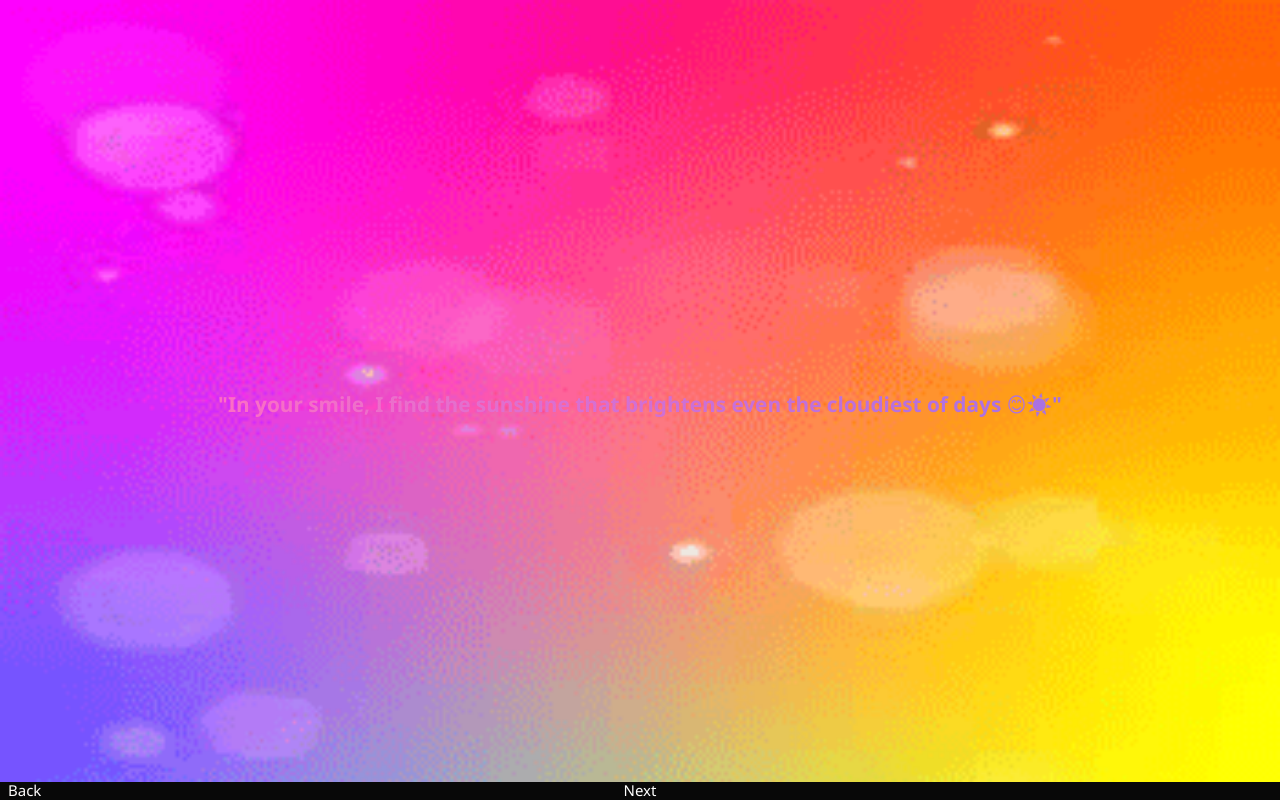
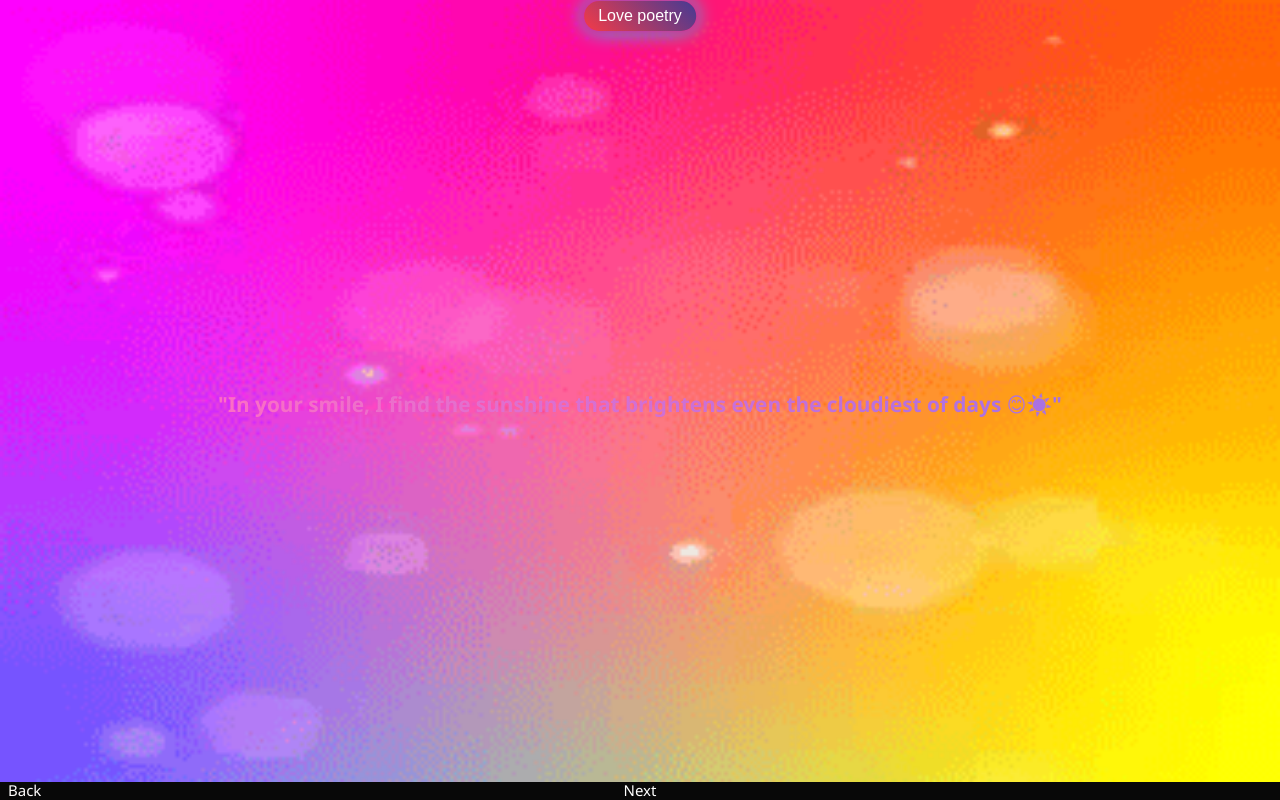
Before and after one commit to mzubairtalha/Love-poetry-v2, a plain HTML site: page index1.html in a window 1280 px wide. Drawn offline with Linux system fonts and the light colour scheme.

Commit message:
Update main.css

```diff
--- a/css/main.css
+++ b/css/main.css
@@ -52,7 +52,7 @@ html, body {
 /* Glowing button (same top position) */
 .button {
   position: absolute;
-  top: -7%;
+  top: 2%;
   left: 50%;
   transform: translate(-50%, -50%);
   background: linear-gradient(45deg, #f43b47, #453a94);
```
